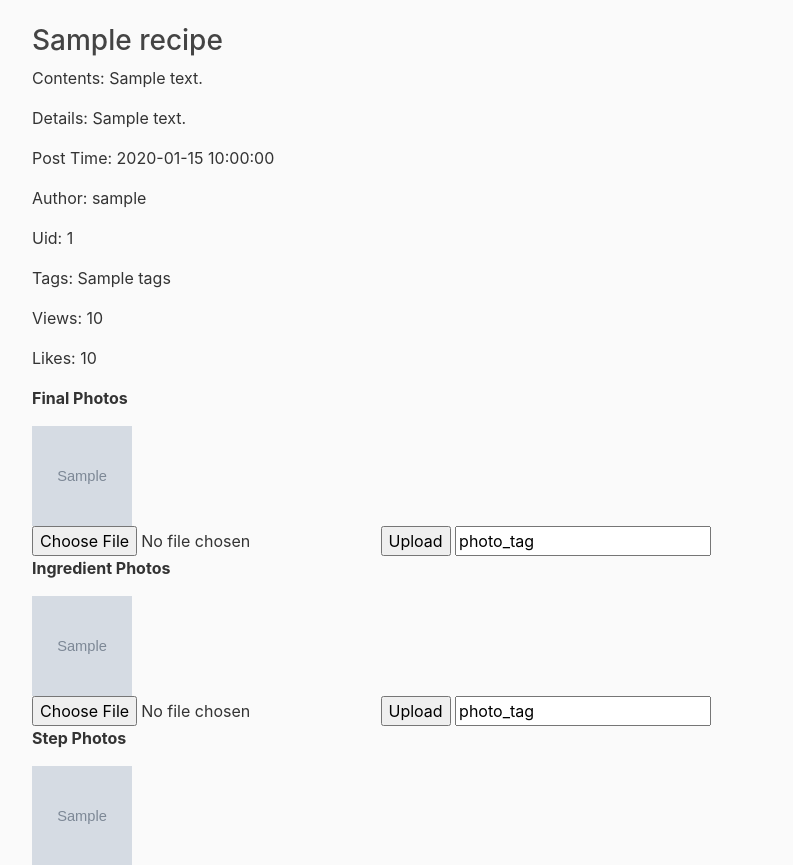
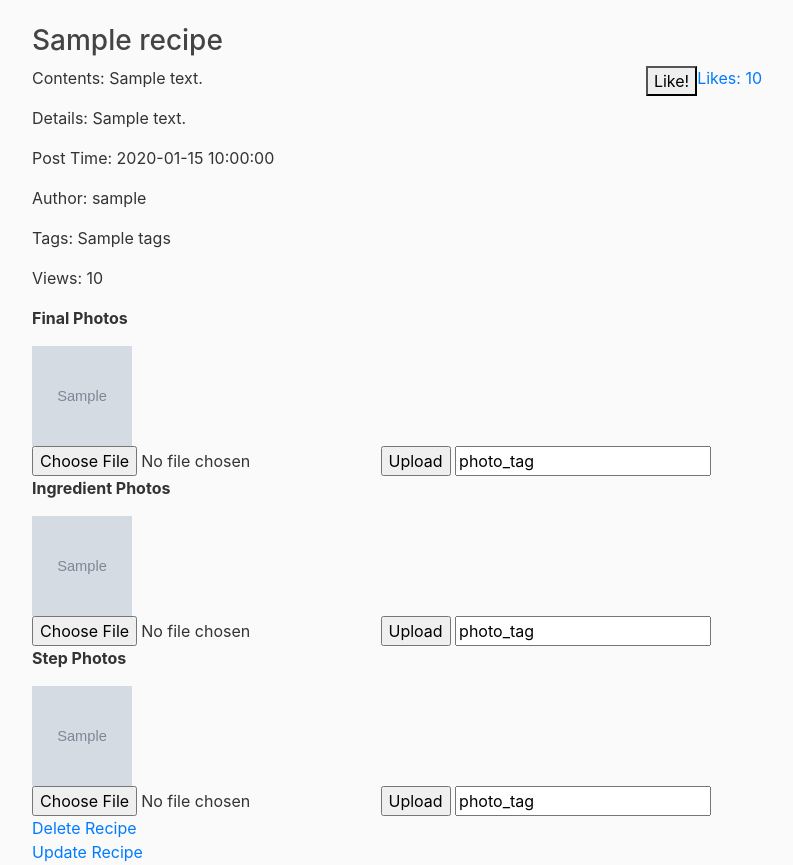
Before and after one commit to wisecity/FoodRecipes, a Python web app: template templates/recipedetails.html in a window 1280 px wide. Shown: the part 56-921 px from the top of the page, without its empty margins (53-846 px from the left). Run offline with Jinja, Linux system fonts and the light colour scheme; the template is opened without the code that fills it: most values are stand-ins (such as "Sample title", 1, 10 or a date in 2020); some libraries are stand-ins or nearby versions.

Commit message:
Like button, post time debug

```diff
--- a/routes.py
+++ b/routes.py
@@ -246,6 +246,10 @@ def uploadStepPhoto():
     respond = requests.post("{}/api/{}/stepphoto".format(mainlink, request.form['recipe_id']), params = tag, files={'step_photo' : open('static/temp.jpeg', 'rb')})
     return redirect(url_for('recipedetails', recipe_id = request.form['recipe_id']))
 
+@app.route("/like/<int:recipe_id>", methods=['POST', 'GET'])
+def like(recipe_id):
+	requests.post("{}/api/{}/like".format(mainlink, recipe_id))
+	return redirect(url_for('recipedetails', recipe_id = recipe_id))
 
 @app.route("/webstats")
 def get():
--- a/templates/recipedetails.html
+++ b/templates/recipedetails.html
@@ -1,14 +1,17 @@
 {% extends "layout.html" %}
 {% block content %}
 	<h3>{{recipe.name}}</h3>
+	<a href="{{url_for('like', recipe_id=recipe.id)}}">
+	<p style = "float:right">Likes: {{recipe.likes}}</p>
+	<button type="button" style = "float:right">Like!</button>
+</a>
+
 	<p>Contents: {{recipe.contents}}</p>
 	<p>Details: {{recipe.details}}</p>
 	<p>Post Time: {{recipe.post_time}}</p>
 	<p>Author: {{recipe.username}}</p>
-	<p>Uid: {{recipe.user_id}}</p>
 	<p>Tags: {{recipe.tags}} </p>
 	<p>Views: {{recipe.views}}</p>
-	<p>Likes: {{recipe.likes}}</p>
 	<p><b>Final Photos</b></p>
 	{% for photo in final_photos %}
     <img src= {{photo.photo_link}} width="100" height="100">
```
Also changed, not shown: app.py (+7 -0 lines), base.db.
